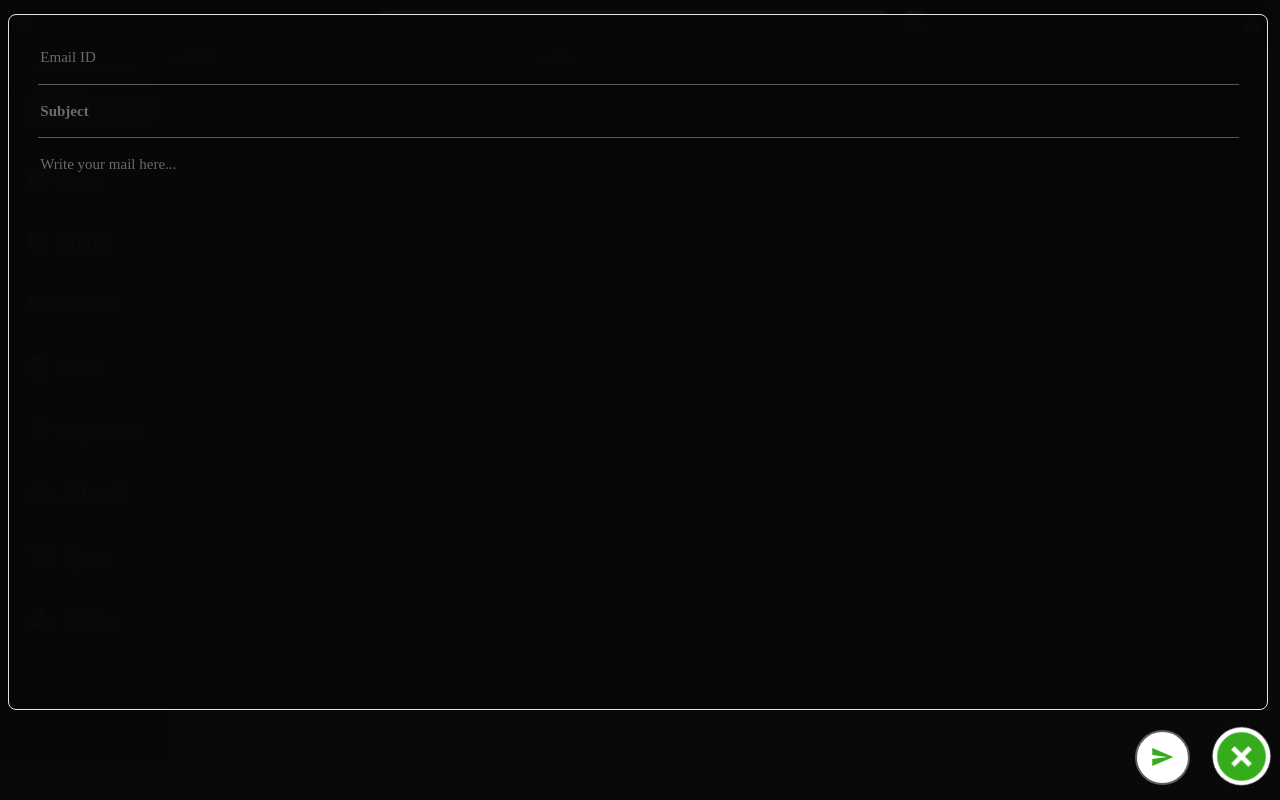
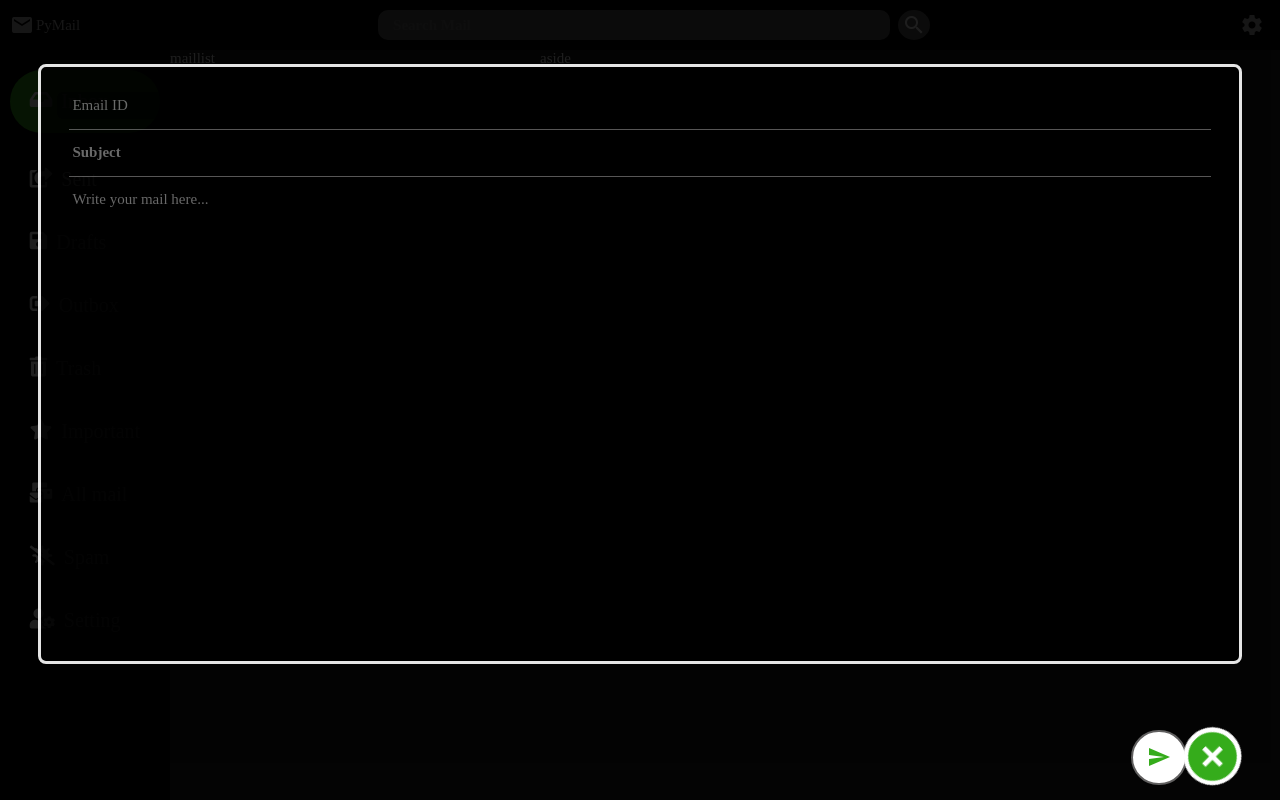
Before and after one commit to SoumyaRanjanPatnaik/PyEmailClient, a plain HTML site: page Static/index.html in a window 1280 px wide. Both pictures are taken after a click on the element "add_circle". Drawn offline with Linux system fonts and the light colour scheme; a web font is replaced by a local one.

Commit message:
Mmodified colors, function of buttons

```diff
--- a/Static/css/MainScreen/body.css
+++ b/Static/css/MainScreen/body.css
@@ -33,7 +33,7 @@ body{
 
 /* Contains all the variables for colors, etc */
 :root{
-    --primary-color: rgba(8, 8, 8, 0.925);
+    --primary-color: rgba(0, 0, 0, 0.884);
     /* --primary-color: rgb(250, 250, 250); */
     --secondary-color: rgba(2, 150, 2, 0.986);
     /* --secondary-color: rgba(58, 173, 255, 0.774); */
@@ -47,7 +47,7 @@ body{
     /* --text-color-secondary: rgb(71, 71, 71); */
 
     --form-bg-color:rgb(77, 77, 77);
-    --form-bg-color:rgb(214, 214, 214);
+    /* --form-bg-color:rgb(214, 214, 214); */
 
     --font-size-xx-large: ;
     --font-size-x-large: ;
--- a/Static/css/MainScreen/compose.css
+++ b/Static/css/MainScreen/compose.css
@@ -1,7 +1,7 @@
 #compose-icon{
     position:fixed;
     bottom: 15px;
-    right: 10px;
+    right: 3vw;
     font-size: 7.3vh;
     color:var(--accents-color);
     background-color: white;
@@ -15,7 +15,7 @@
 
 #compose-icon:active{
     font-size: 7.0vh;
-    right: 12px;
+    right: 3.15vw;
 }
 
 #compose-window{
@@ -26,12 +26,12 @@
     /* transform: scale(0,0); */
     justify-content: space-between;
     align-items: stretch;
-    height: 87vh;
-    width: 98.4vw;
+    height: 75vh;
+    width: 94vw;
 
     position: absolute;
-    top: 1.8vh;
-    left: 0.65vw;
+    top: 8vh;
+    left: 3vw;
 
     opacity: 0.95;
     color: var(--text-color-secondary);
@@ -50,7 +50,7 @@
     border-radius: 8px;
     opacity: 0.95;
     padding: 1rem;
-    border: 1px solid var(--text-color);
+    border: 3px solid var(--text-color);
     background-color: var(--primary-color);
 }
 #subject{
@@ -67,7 +67,7 @@
 #mail-content{
     height: 80%;
     resize: none;
-
+    padding: 40px auto;
 }
 
 .line{
@@ -82,7 +82,7 @@
 
     position:fixed;
     bottom: 15px;
-    right: 90px;
+    right: 7.3vw;
     font-size: 6.9vh;
 
     transform: scale(0,0);
@@ -98,3 +98,7 @@
     width: 6.92vh;
 
 }
+
+#send-mail:active{
+    filter: invert(0.05);
+}
```
